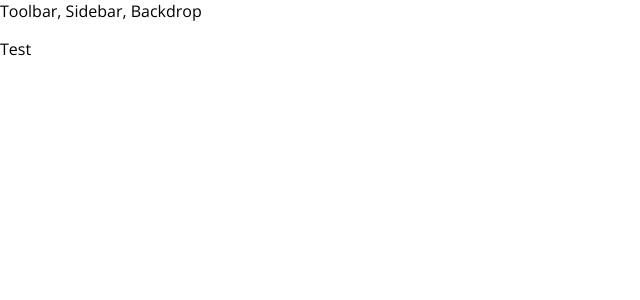
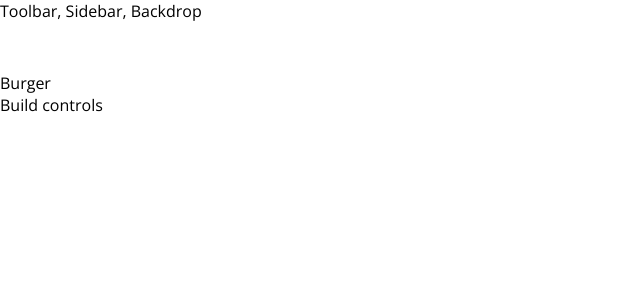
Before and after one commit to juliatan/burger-builder, a React (Create React App) app: page / in a window 1280 px wide. Shown: the top 300 px of the page, without its empty margins (0-640 px from the left). Built offline with nearby package versions, Linux system fonts and the light colour scheme.

Commit message:
Added BurgerBuilder container and CSS module

```diff
--- a/src/App.js
+++ b/src/App.js
@@ -1,12 +1,13 @@
 import React, {Component} from 'react';
 import Layout from './components/Layout/Layout';
+import BurgerBuilder from './containers/BurgerBuilder/BurgerBuilder'
 
 class App extends Component {
   render() {
     return (
       <div>
         <Layout>
-          <p>Test</p>
+          <BurgerBuilder />
         </Layout>
       </div>
     );
--- a/src/components/Layout/Layout.js
+++ b/src/components/Layout/Layout.js
@@ -1,12 +1,11 @@
 import React from 'react';
 import Aux from '../../hoc/Aux/Aux';
+import classes from './Layout.module.css';
 
 const layout = (props) => (
   <Aux>
     <div>Toolbar, Sidebar, Backdrop</div>
-    <main>
-      {props.children}
-    </main>
+    <main className={classes.Content}>{props.children}</main>
   </Aux>
 );
 
--- /dev/null
+++ b/src/components/Layout/Layout.module.css
@@ -0,0 +1,3 @@
+.Content {
+  margin-top: 50px;
+}
--- /dev/null
+++ b/src/containers/BurgerBuilder/BurgerBuilder.js
@@ -0,0 +1,15 @@
+import React, {Component} from 'react';
+import Aux from '../../hoc/Aux/Aux';
+
+class BurgerBuilder extends Component {
+  render() {
+    return (
+      <Aux>
+        <div> Burger</div>
+        <div>Build controls</div>
+      </Aux>
+    );
+  }
+}
+
+export default BurgerBuilder;
```
